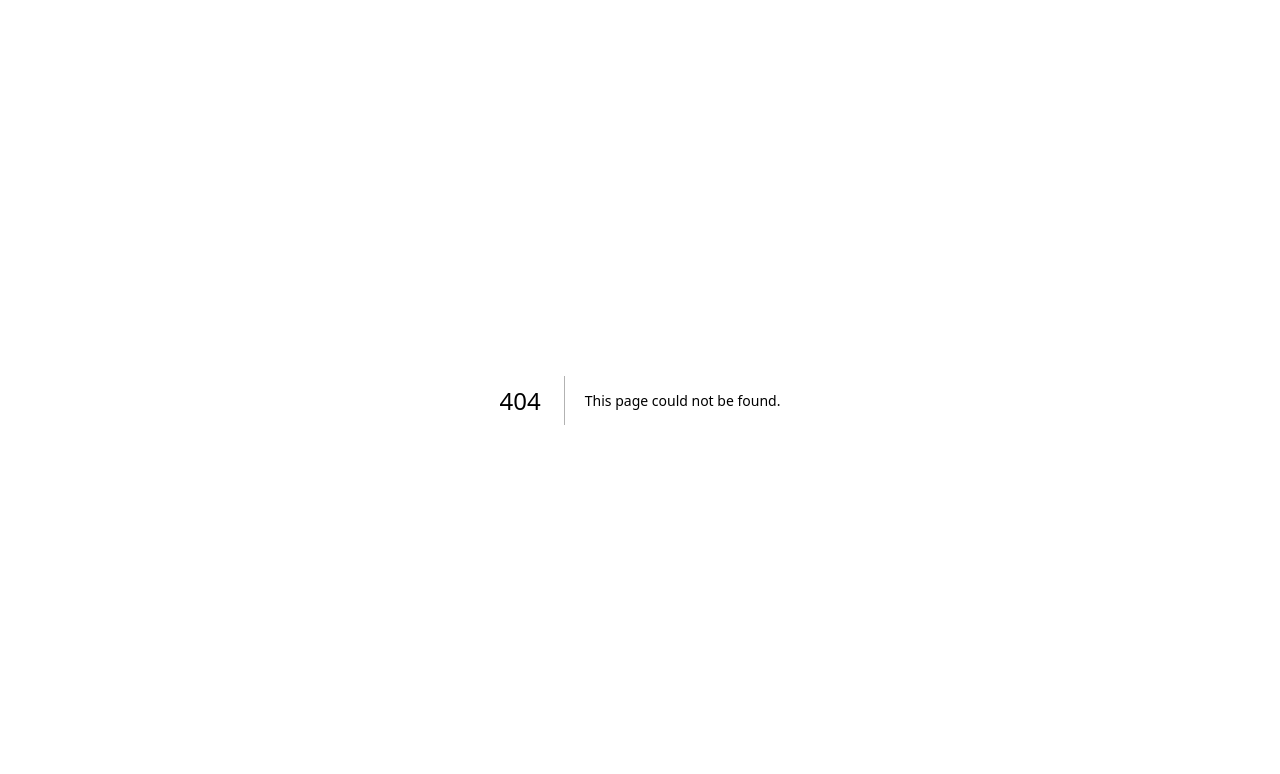
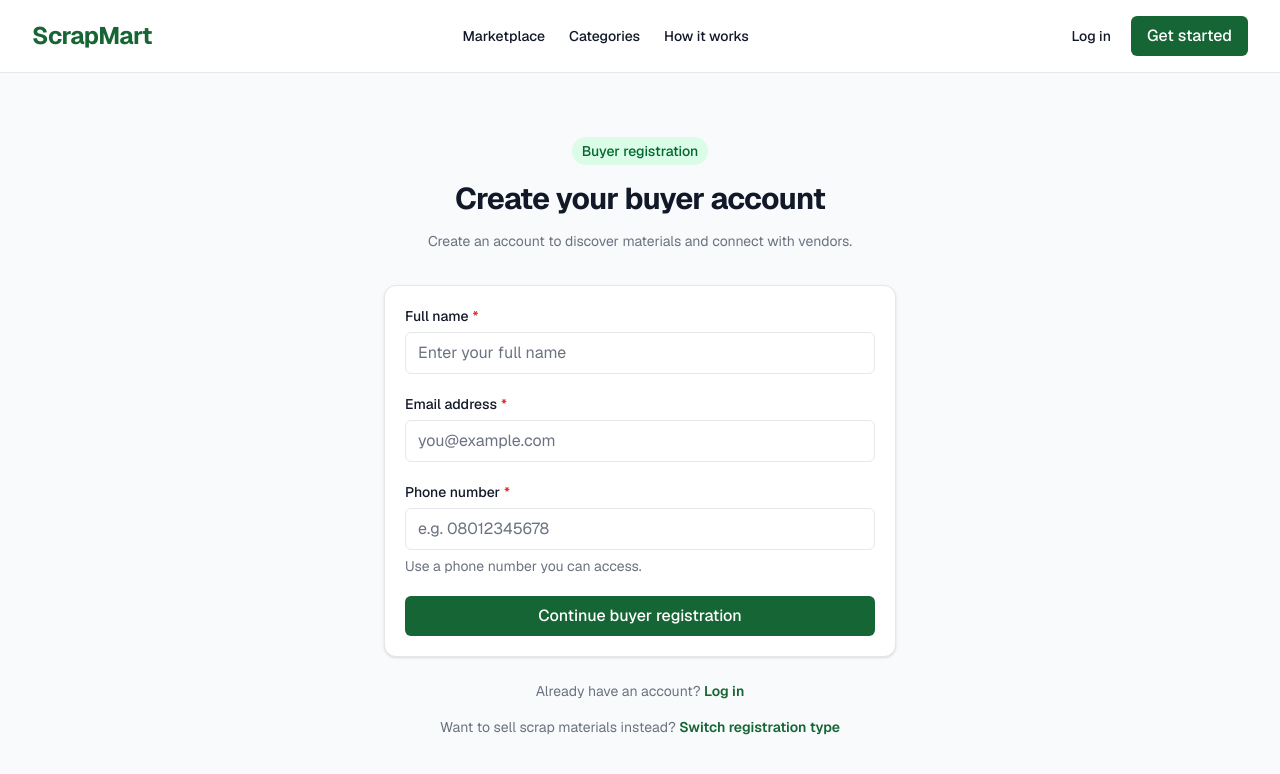
Before and after one commit to Sallie25/ScrapMart, a Next.js app in the folder frontend/: page /signup in a window 1280 px wide. Before the commit this address had no page. Shown: the top 774 px of the page. Built offline with nearby package versions, Linux system fonts and the light colour scheme.

Commit message:
feat: add interactive buyer and vendor signup forms

```diff
--- /dev/null
+++ b/frontend/src/app/signup/page.tsx
@@ -0,0 +1,74 @@
+
+import Link from "next/link";
+import { SiteHeader } from "@/components/layout/site-header";
+import { SignupForm } from "@/components/forms/signup-form";
+import { Badge } from "@/components/ui/badge";
+import { Container } from "@/components/ui/container";
+
+type SignupPageProps = {
+  searchParams: Promise<{
+    role?: string;
+  }>;
+};
+
+export default async function SignupPage({
+  searchParams,
+}: SignupPageProps) {
+  const params = await searchParams;
+  const role = params.role === "vendor" ? "vendor" : "buyer";
+  const isVendor = role === "vendor";
+
+  return (
+    <>
+      <SiteHeader />
+
+      <main className="min-h-screen bg-background px-4 py-12 sm:py-16">
+        <Container size="narrow">
+          <div className="mx-auto max-w-lg">
+            <div className="mb-8 text-center">
+              <Badge variant="success">
+                {isVendor ? "Vendor registration" : "Buyer registration"}
+              </Badge>
+
+              <h1 className="mt-4 text-3xl font-bold tracking-tight text-text">
+                {isVendor
+                  ? "Create your vendor account"
+                  : "Create your buyer account"}
+              </h1>
+
+              <p className="mt-3 text-sm leading-6 text-muted">
+                {isVendor
+                  ? "Register your business to list scrap materials and connect with buyers."
+                  : "Create an account to discover materials and connect with vendors."}
+              </p>
+            </div>
+
+            <SignupForm role={role} />
+
+            <p className="mt-6 text-center text-sm text-muted">
+              Already have an account?{" "}
+              <Link
+                href="/login"
+                className="font-semibold text-primary hover:underline"
+              >
+                Log in
+              </Link>
+            </p>
+
+            <p className="mt-4 text-center text-sm text-muted">
+              {isVendor
+                ? "Want to buy materials instead?"
+                : "Want to sell scrap materials instead?"}{" "}
+              <Link
+                href={`/signup?role=${isVendor ? "buyer" : "vendor"}`}
+                className="font-semibold text-primary hover:underline"
+              >
+                Switch registration type
+              </Link>
+            </p>
+          </div>
+        </Container>
+      </main>
+    </>
+  );
+}
--- /dev/null
+++ b/frontend/src/components/forms/signup-form.tsx
@@ -0,0 +1,112 @@
+
+"use client";
+
+import { useState } from "react";
+import type { FormEvent } from "react";
+import { Badge } from "@/components/ui/badge";
+import { Button } from "@/components/ui/button";
+import { Card } from "@/components/ui/card";
+import { FormField } from "@/components/ui/form-field";
+
+type SignupFormProps = {
+  role: "buyer" | "vendor";
+};
+
+export function SignupForm({ role }: SignupFormProps) {
+  const [submitted, setSubmitted] = useState(false);
+  const isVendor = role === "vendor";
+
+  function handleSubmit(event: FormEvent<HTMLFormElement>) {
+    event.preventDefault();
+
+    // Prototype only: no account is created or data sent to a server.
+    setSubmitted(true);
+  }
+
+  return (
+    <Card>
+      <form onSubmit={handleSubmit} className="space-y-5">
+        <FormField
+          id="fullName"
+          label="Full name"
+          placeholder="Enter your full name"
+          required
+        />
+
+        <FormField
+          id="email"
+          label="Email address"
+          type="email"
+          placeholder="you@example.com"
+          required
+        />
+
+        <FormField
+          id="phone"
+          label="Phone number"
+          type="tel"
+          placeholder="e.g. 08012345678"
+          required
+          helperText="Use a phone number you can access."
+        />
+
+        {isVendor && (
+          <>
+            <div className="border-t border-border pt-5">
+              <h2 className="text-lg font-semibold text-text">
+                Business details
+              </h2>
+              <p className="mt-1 text-sm text-muted">
+                These details help buyers identify your shop.
+              </p>
+            </div>
+
+            <FormField
+              id="businessName"
+              label="Shop or business name"
+              placeholder="Enter your business name"
+              required
+            />
+
+            <FormField
+              id="businessAddress"
+              label="Shop address or location"
+              placeholder="Enter your shop location"
+              required
+              helperText="You can refine your location in a later step."
+            />
+
+            <div className="rounded-lg border border-border bg-background p-4">
+              <h3 className="font-semibold text-text">
+                Identity verification
+              </h3>
+              <p className="mt-2 text-sm leading-6 text-muted">
+                Vendors must complete identity verification before
+                using vendor features. Document submission and
+                verification will be implemented in a later step.
+              </p>
+              <Badge variant="warning">Verification required</Badge>
+            </div>
+          </>
+        )}
+
+        <Button type="submit" block>
+          {isVendor
+            ? "Continue vendor registration"
+            : "Continue buyer registration"}
+        </Button>
+
+        {submitted && (
+          <p
+            role="status"
+            className="rounded-lg border border-border bg-background p-3 text-sm text-text"
+          >
+            Your form passed the browser&apos;s required-field checks.
+            This is a prototype only; no account has been created
+            and no information has been sent to a server.
+          </p>
+        )}
+      </form>
+    </Card>
+  );
+}
```
